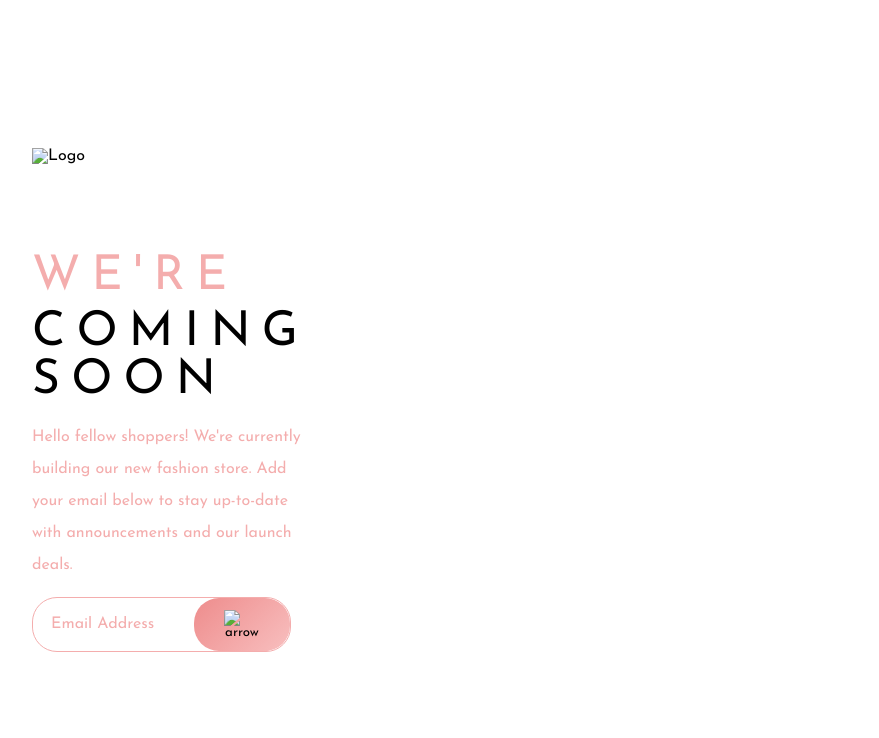
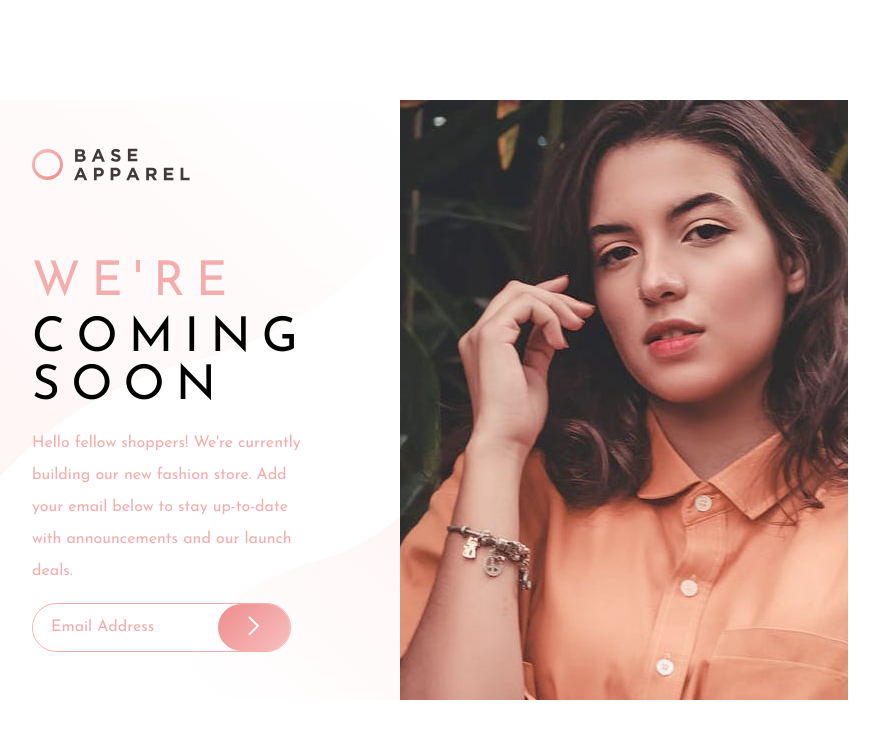
Before and after one commit to satya-hash/FrontendMentor-Challenges, a plain HTML site: page base-apparel-coming-soon-master/src/index.html in a window 1280 px wide. Shown: the whole page, without its empty margins (240-1119 px from the left). Drawn offline with Linux system fonts and the light colour scheme; a script that the page names is missing.

Commit message:
challenge completed

```diff
--- a/base-apparel-coming-soon-master/src/index.html
+++ b/base-apparel-coming-soon-master/src/index.html
@@ -15,7 +15,7 @@
     <section>
       <div class="details">
         <div class="logo">
-          <img src="./images/logo.svg" alt="Logo">
+          <img src="../images/logo.svg" alt="Logo">
         </div>
         <div>
           <h1> <span>
@@ -25,12 +25,11 @@
             Add your email below to stay up-to-date with announcements and our launch deals.</p>
           <form>
             <input type="email" name="email" id="email" placeholder="Email Address">
-            <button type="submit"><img src="./images/icon-arrow.svg" alt="arrow"></button>
+            <button type="submit"><img src="../images/icon-arrow.svg" alt="arrow"></button>
           </form>
         </div>
       </div>
       <div class="picture">
-        <!-- <img src="./images/hero-desktop.jpg" alt="Person"> -->
       </div>
     </section>
   </main>
--- a/base-apparel-coming-soon-master/src/style.css
+++ b/base-apparel-coming-soon-master/src/style.css
@@ -21,7 +21,7 @@ section{
      justify-content: space-between;
 }
 .details{
-     background-image: url(./images/bg-pattern-desktop.svg);
+     background-image: url(../images/bg-pattern-desktop.svg);
      background-position: center;
      background-repeat: no-repeat;
      background-size: cover;
@@ -48,7 +48,7 @@ section{
      margin-bottom: 1rem;
 }
 .picture{
-     background-image: url(./images/hero-desktop.jpg);
+     background-image: url(../images/hero-desktop.jpg);
      width: 50%;
 }
 .details #email{
@@ -67,7 +67,7 @@ form {
      align-items: center;
 }
 form input[type='email']:invalid{
-     background-image: url(./images/icon-error.svg);
+     background-image: url(../images/icon-error.svg);
      background-repeat: no-repeat;
      background-position: center right;
 }
@@ -105,7 +105,7 @@ form input[type='email']:invalid{
           top: 20px;
      }
      .picture{
-          background-image: url(./images/hero-mobile.jpg);
+          background-image: url(../images/hero-mobile.jpg);
           width: 100%;
           background-repeat: no-repeat;
           height: 100%;
```
Also changed, not shown: base-apparel-coming-soon-master/design/active-states.jpg (added), base-apparel-coming-soon-master/design/desktop-design.jpg (added), base-apparel-coming-soon-master/design/desktop-preview.jpg (added), base-apparel-coming-soon-master/design/mobile-design.jpg (added), base-apparel-coming-soon-master/src/script.js (added), 2 other files.
